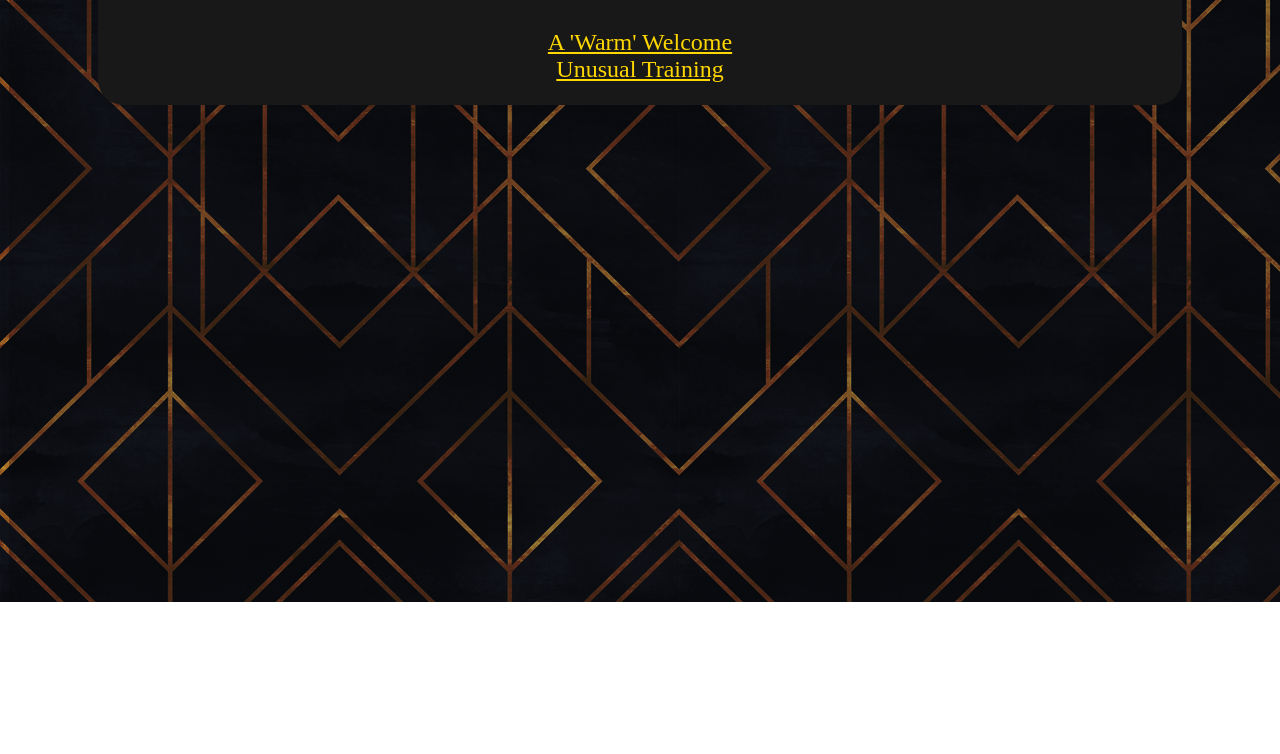
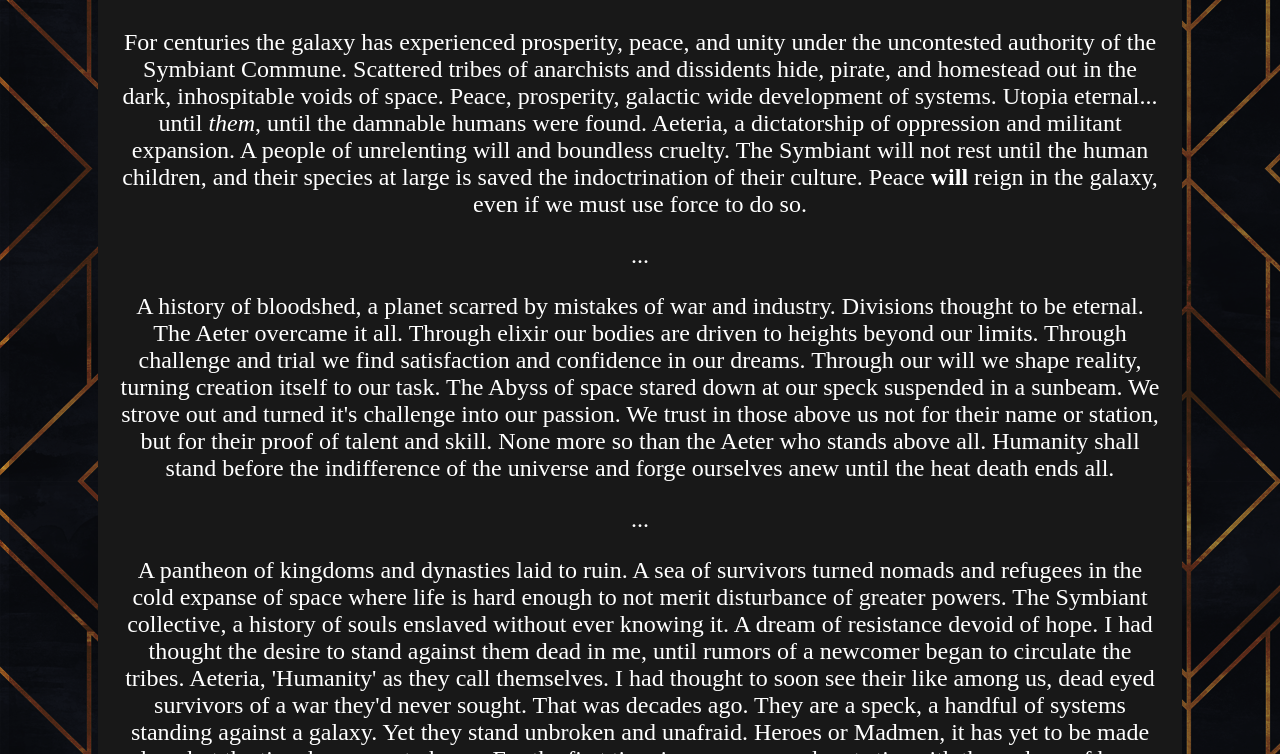
Before and after one commit to RunedWriter/RuneWriter_Webstory_Site, a plain HTML site: page tales-of-ambassador/index.html in a window 1280 px wide. Shown: the part 198-952 px from the top of the page. Before the commit the page ends 800 px from the top, so only its background shows below. Drawn offline with Linux system fonts and the light colour scheme.

Commit message:
Made intro for tales of ambassador

```diff
--- a/tales-of-ambassador/index.html
+++ b/tales-of-ambassador/index.html
@@ -15,9 +15,11 @@
             </div>
 
             <h1>Tales of the Ambassador</h1>
-            <!-- <p>
-                Story about here.
-            </p>  -->
+            <p>For centuries the galaxy has experienced prosperity, peace, and unity under the uncontested authority of the Symbiant Commune. Scattered tribes of anarchists and dissidents hide, pirate, and homestead out in the dark, inhospitable voids of space. Peace, prosperity, galactic wide development of systems. Utopia eternal... until <em>them</em>, until the damnable humans were found. Aeteria, a dictatorship of oppression and militant expansion. A people of unrelenting will and boundless cruelty. The Symbiant will not rest until the human children, and their species at large is saved the indoctrination of their culture. Peace <strong>will</strong> reign in the galaxy, even if we must use force to do so.</p>
+            <p>...</p>
+            <p>A history of bloodshed, a planet scarred by mistakes of war and industry. Divisions thought to be eternal. The Aeter overcame it all. Through elixir our bodies are driven to heights beyond our limits. Through challenge and trial we find satisfaction and confidence in our dreams. Through our will we shape reality, turning creation itself to our task. The Abyss of space stared down at our speck suspended in a sunbeam. We strove out and turned it's challenge into our passion. We trust in those above us not for their name or station, but for their proof of talent and skill. None more so than the Aeter who stands above all. Humanity shall stand before the indifference of the universe and forge ourselves anew until the heat death ends all.</p>
+            <p>...</p>
+            <p>A pantheon of kingdoms and dynasties laid to ruin. A sea of survivors turned nomads and refugees in the cold expanse of space where life is hard enough to not merit disturbance of greater powers. The Symbiant collective, a history of souls enslaved without ever knowing it. A dream of resistance devoid of hope. I had thought the desire to stand against them dead in me, until rumors of a newcomer began to circulate the tribes. Aeteria, 'Humanity' as they call themselves. I had thought to soon see their like among us, dead eyed survivors of a war they'd never sought. That was decades ago. They are a speck, a handful of systems standing against a galaxy. Yet they stand unbroken and unafraid. Heroes or Madmen, it has yet to be made clear, but the time has come to know. For the first time in memory, my heart stirs with the embers of hope.</p>
             <div class="footer">
                 <div class="item-1">
                     <li>
```
